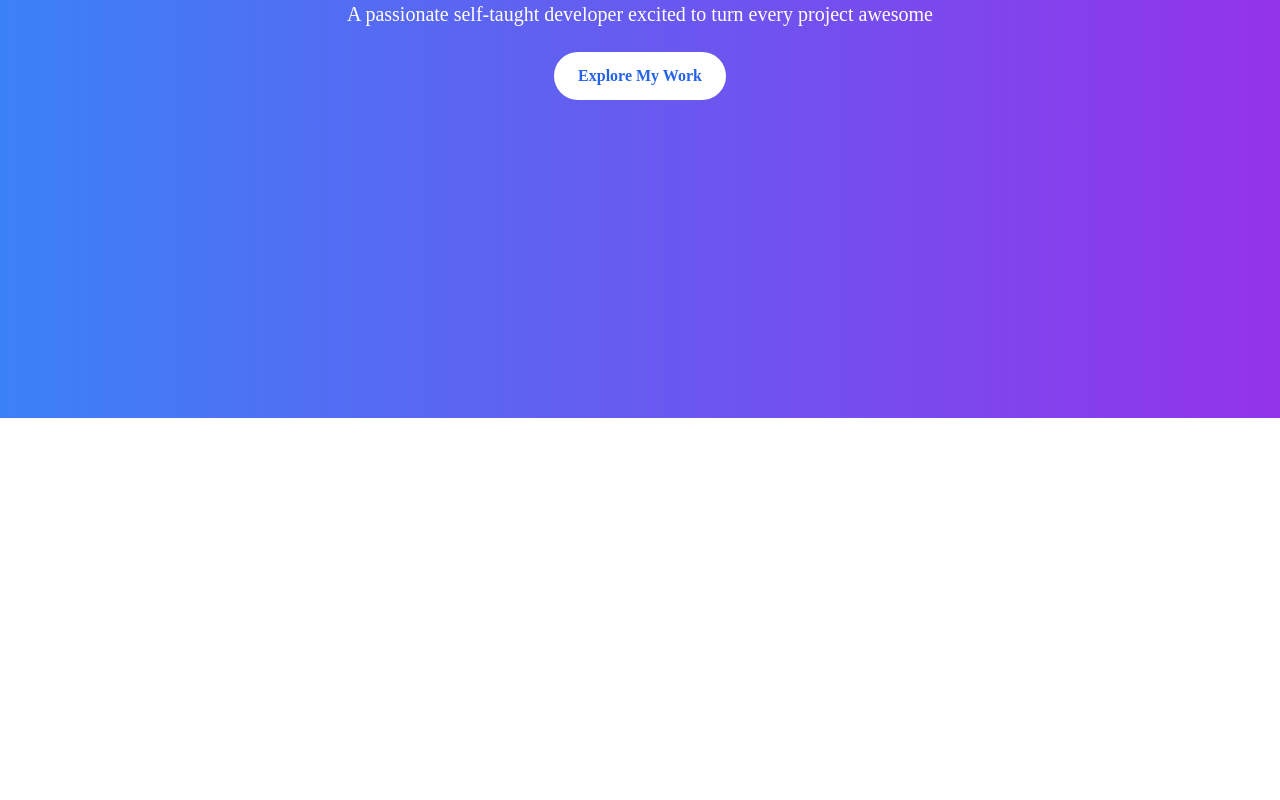
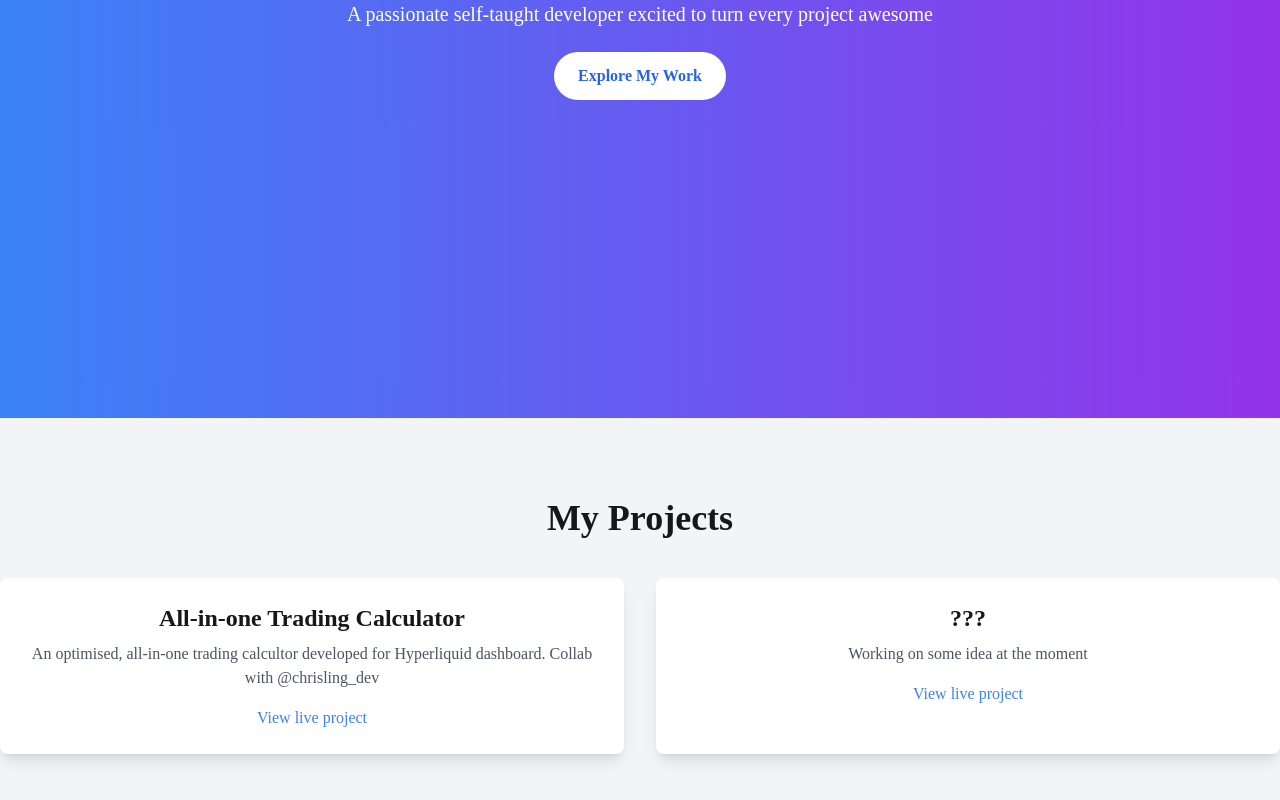
Before and after one commit to mikeling-dev/my-portfolio, a Next.js app: page / in a window 1280 px wide. Shown: the part 382-1182 px from the top of the page. Before the commit the page ends 800 px from the top, so only its background shows below. Built offline with nearby package versions, Linux system fonts and the light colour scheme.

Commit message:
Created projects section with dynmic project cards and animations

```diff
--- a/src/app/page.tsx
+++ b/src/app/page.tsx
@@ -1,11 +1,13 @@
 import Hero from "@/components/Hero";
 import Navbar from "@/components/Navbar";
+import Projects from "@/components/Projects";
 
 export default function Home() {
   return (
     <div>
       <Navbar />
       <Hero />
+      <Projects />
     </div>
   );
 }
--- a/src/components/Projects.tsx
+++ b/src/components/Projects.tsx
@@ -0,0 +1,50 @@
+"use client";
+
+import { motion } from "framer-motion";
+
+export default function Projects() {
+  const projects = [
+    {
+      id: 1,
+      title: "All-in-one Trading Calculator",
+      description:
+        "An optimised, all-in-one trading calcultor developed for Hyperliquid dashboard. Collab with @chrisling_dev",
+      link: "https://hyperliquid.chrisling.dev/calculator",
+    },
+    {
+      id: 2,
+      title: "???",
+      description: "Working on some idea at the moment",
+      link: "#",
+    },
+  ];
+
+  return (
+    <section id="projects" className="py-20 bg-gray-100">
+      <div className="container mx-auto text-center">
+        <h2 className="text-4xl font-bold mb-10">My Projects</h2>
+        <div className="grid grid-cols-1 md:grid-cols-2 gap-8">
+          {projects.map((project) => (
+            <motion.div
+              key={project.id}
+              initial={{ opacity: 0, scale: 0.9 }}
+              whileInView={{ opacity: 1, scale: 1 }}
+              transition={{ duration: 0.5 }}
+              className="bg-white p-6 rounded-lg shadow-lg"
+            >
+              <h3 className="text-2xl font-semibold mb-2">{project.title}</h3>
+              <p className="text-gray-600 mb-4">{project.description}</p>
+              <a
+                href={project.link}
+                target="_blank"
+                className="text-blue-500 hover:underline"
+              >
+                View live project
+              </a>
+            </motion.div>
+          ))}
+        </div>
+      </div>
+    </section>
+  );
+}
```
